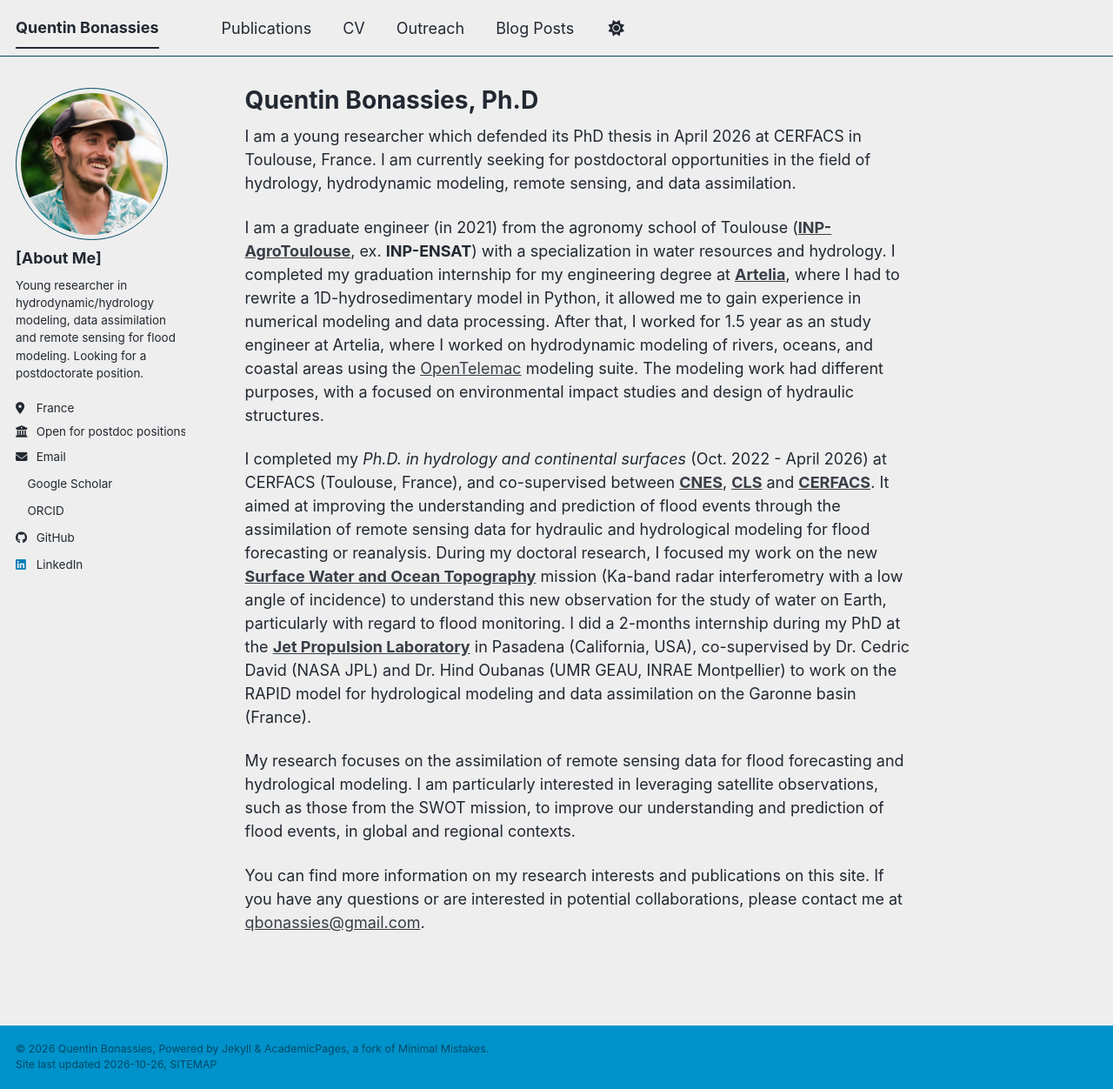
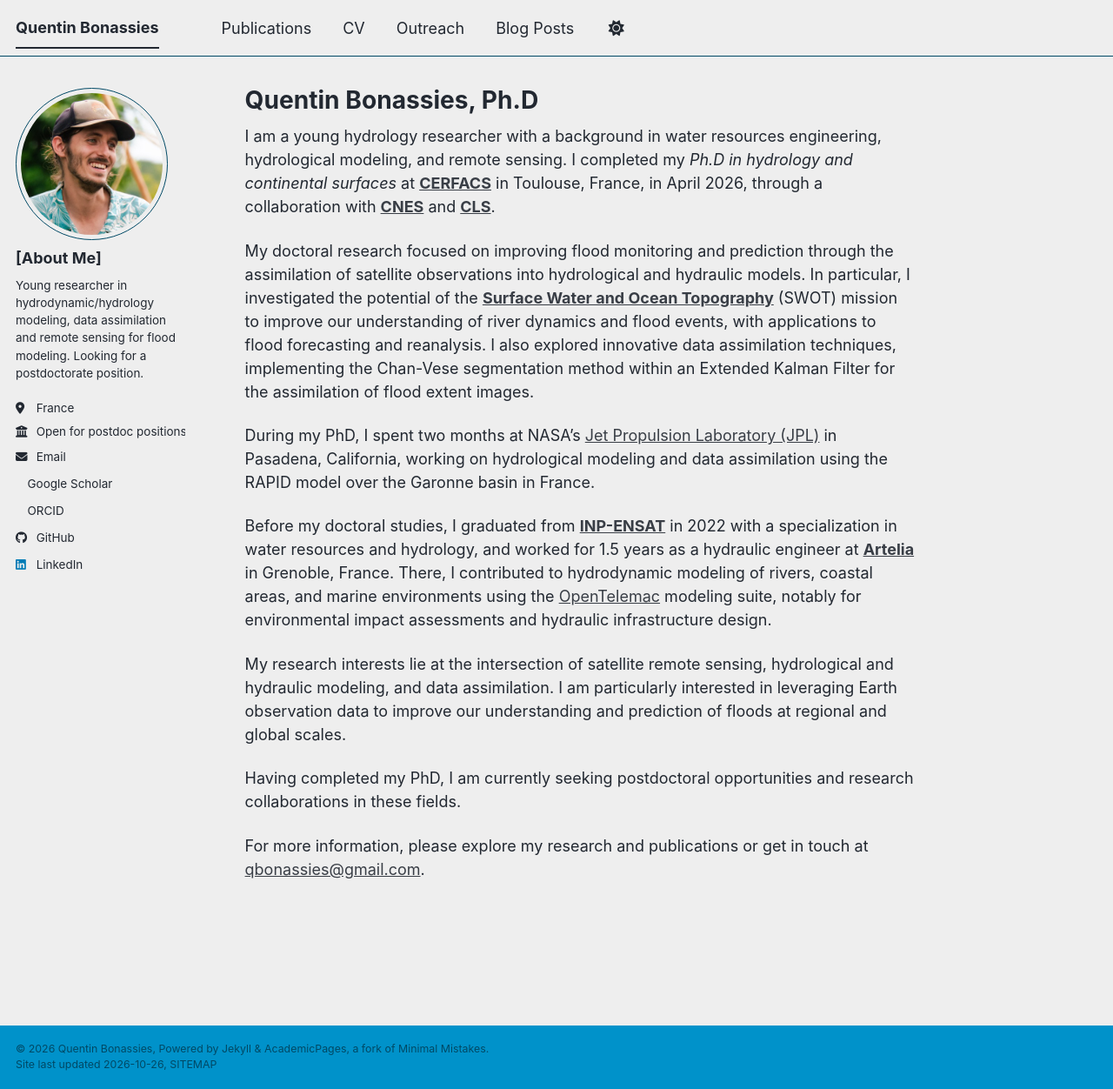
Before and after one commit to quentinbns/quentinbns.github.io, a Jekyll site: the page built from _pages/about.md, in a window 1280 px wide and 1252 px high. Shown: the whole window at 87% size. Built offline with Jekyll 4.4.1, drawn with Linux system fonts in a browser that asks for light colours; a style sheet for code colours, icons or effects is not loaded.

Commit message:
update about.md

```diff
--- a/_pages/about.md
+++ b/_pages/about.md
@@ -7,12 +7,16 @@ redirect_from:
   - /about.html
 ---
 
-I am a young researcher which defended its PhD thesis in April 2026 at CERFACS in Toulouse, France. I am currently seeking for postdoctoral opportunities in the field of hydrology, hydrodynamic modeling, remote sensing, and data assimilation.
+I am a young hydrology researcher with a background in water resources engineering, hydrological modeling, and remote sensing. I completed my <i>Ph.D in hydrology and continental surfaces</i> at <b>[CERFACS](https://www.cerfacs.fr/)</b> in Toulouse, France, in April 2026, through a collaboration with <b>[CNES](https://www.cnes.fr/)</b> and <b>[CLS](https://www.cls.fr/)</b>.
 
-I am a graduate engineer (in 2021) from the agronomy school of Toulouse (<b>[INP-AgroToulouse](https://www.ensat.fr/fr/index.html)</b>, ex. <b>INP-ENSAT</b>) with a specialization in water resources and hydrology. I completed my graduation internship for my engineering degree at <b>[Artelia](https://www.arteliagroup.com/fr/)</b>, where I had to rewrite a 1D-hydrosedimentary model in Python, it allowed me to gain experience in numerical modeling and data processing. After that, I worked for 1.5 year as an study engineer at Artelia, where I worked on hydrodynamic modeling of rivers, oceans, and coastal areas using the [OpenTelemac](https://opentelemac.org/fr) modeling suite. The modeling work had different purposes, with a focused on environmental impact studies and design of hydraulic structures.
+My doctoral research focused on improving flood monitoring and prediction through the assimilation of satellite observations into hydrological and hydraulic models. In particular, I investigated the potential of the <b>[Surface Water and Ocean Topography](https://swot.jpl.nasa.gov/)</b> (SWOT) mission to improve our understanding of river dynamics and flood events, with applications to flood forecasting and reanalysis. I also explored innovative data assimilation techniques, implementing the Chan-Vese segmentation method within an Extended Kalman Filter for the assimilation of flood extent images.
 
-I completed my <i>Ph.D. in hydrology and continental surfaces</i> (Oct. 2022 - April 2026) at CERFACS (Toulouse, France), and co-supervised between <b>[CNES](https://www.cnes.fr/)</b>, <b>[CLS](https://www.cls.fr/)</b> and <b>[CERFACS](https://www.cerfacs.fr/)</b>. It aimed at improving the understanding and prediction of flood events through the assimilation of remote sensing data for hydraulic and hydrological modeling for flood forecasting or reanalysis. During my doctoral research, I focused my work on the new <b>[Surface Water and Ocean Topography](https://swot.jpl.nasa.gov/)</b> mission (Ka-band radar interferometry with a low angle of incidence) to understand this new observation for the study of water on Earth, particularly with regard to flood monitoring. I did a 2-months internship during my PhD at the <b>[Jet Propulsion Laboratory](https://www.jpl.nasa.gov/)</b> in Pasadena (California, USA), co-supervised by Dr. Cedric David (NASA JPL) and Dr. Hind Oubanas (UMR GEAU, INRAE Montpellier) to work on the RAPID model for hydrological modeling and data assimilation on the Garonne basin (France).
+During my PhD, I spent two months at NASA's [Jet Propulsion Laboratory (JPL)](https://www.jpl.nasa.gov/) in Pasadena, California, working on hydrological modeling and data assimilation using the RAPID model over the Garonne basin in France.
 
-My research focuses on the assimilation of remote sensing data for flood forecasting and hydrological modeling. I am particularly interested in leveraging satellite observations, such as those from the SWOT mission, to improve our understanding and prediction of flood events, in global and regional contexts.
+Before my doctoral studies, I graduated from <b>[INP-ENSAT](https://www.ensat.fr/fr/index.html)</b> in 2022 with a specialization in water resources and hydrology, and worked for 1.5 years as a hydraulic engineer at <b>[Artelia](https://www.arteliagroup.com/fr/)</b> in Grenoble, France. There, I contributed to hydrodynamic modeling of rivers, coastal areas, and marine environments using the [OpenTelemac](https://opentelemac.org/fr) modeling suite, notably for environmental impact assessments and hydraulic infrastructure design.
 
-You can find more information on my research interests and publications on this site. If you have any questions or are interested in potential collaborations, please contact me at <a href="mailto:qbonassies@gmail.com">qbonassies@gmail.com</a>.
+My research interests lie at the intersection of satellite remote sensing, hydrological and hydraulic modeling, and data assimilation. I am particularly interested in leveraging Earth observation data to improve our understanding and prediction of floods at regional and global scales.
+
+Having completed my PhD, I am currently seeking postdoctoral opportunities and research collaborations in these fields.
+
+For more information, please explore my research and publications or get in touch at <a href="mailto:qbonassies@gmail.com">qbonassies@gmail.com</a>.
```
